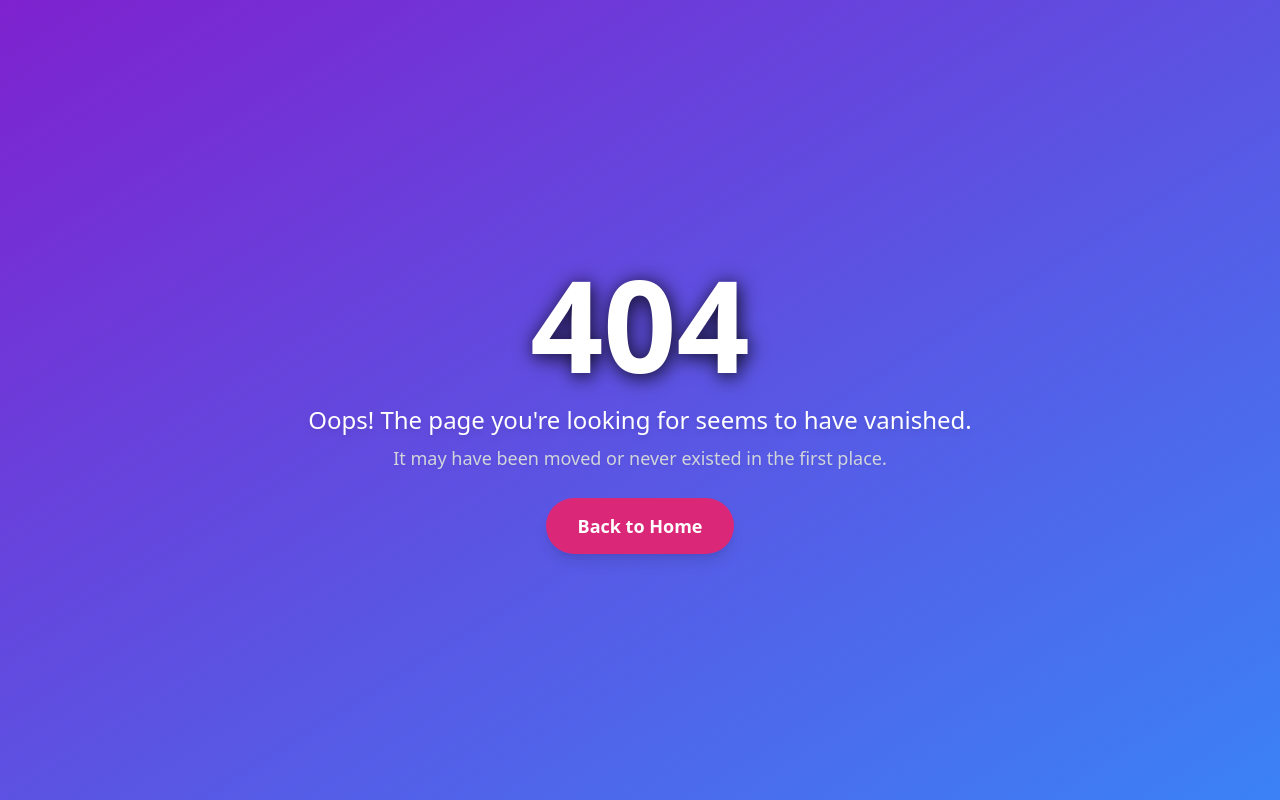
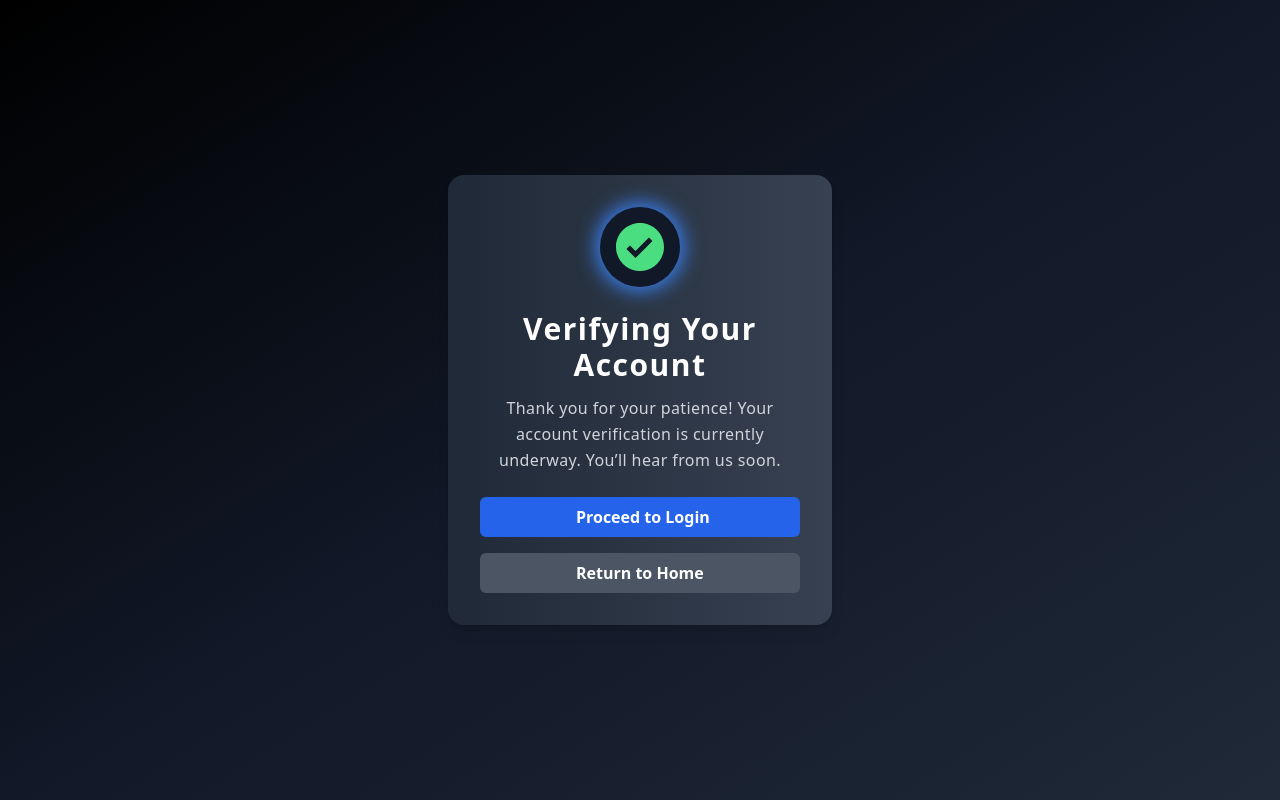
Before and after one commit to RENJITHPS10/mitram_frontend, a React (Vite) app: page /verify in a window 1280 px wide. Before the commit this address had no page. Built offline with nearby package versions, Linux system fonts and the light colour scheme.

Commit message:
changes updated

```diff
--- a/src/App.jsx
+++ b/src/App.jsx
@@ -19,6 +19,7 @@ import DisasterManagement from './pages/DisasterManagement';
 import AdminAuth from './pages/AdminAuth';
 import UserDashboard from './pages/UserDashboard';
 import Pagenotfound from './pages/Pagenotfound';
+import Verificationmessage from './pages/Verificationmessage';
 
 
 
@@ -42,6 +43,7 @@ function App() {
       <Route path='/usermngm' element={<Usermanagement/>}/>
       <Route path='/helprequest' element={<HelpRequest/>}/>
       <Route path='/disastermngm' element={<DisasterManagement/>}/>
+      <Route path='/verify' element={<Verificationmessage/>}/>
       <Route path='*' element={<Pagenotfound />} />
     </Routes>
 
--- a/src/components/Header.jsx
+++ b/src/components/Header.jsx
@@ -1,9 +1,9 @@
+import React, { useState } from 'react';
+import { FontAwesomeIcon } from '@fortawesome/react-fontawesome';
 import { faBars, faRightFromBracket, faUser } from '@fortawesome/free-solid-svg-icons';
-import { FontAwesomeIcon } from '@fortawesome/react-fontawesome';
-import React, { useState } from 'react';
 import { ToastContainer, toast } from 'react-toastify';
+import { Link, useNavigate } from 'react-router-dom';
 import 'react-toastify/dist/ReactToastify.css';
-import { Link, useNavigate } from 'react-router-dom';
 
 function Header() {
     const [show, setShow] = useState(false);
@@ -17,10 +17,13 @@ function Header() {
         toast(
             <div className="p-4 bg-gradient-to-r from-gray-900 to-gray-800 rounded-3xl shadow-lg">
                 <Link to={'/userlogin'}>
-                    <button className="w-full bg-white text-blue-600 font-semibold rounded-xl py-3 transition-all duration-300 hover:bg-sky hover:text-white shadow-md hover:scale-105 mb-3">
+                    <button
+                        className="w-full bg-white text-blue-600 font-semibold rounded-xl py-3 transition-all duration-300 hover:bg-sky hover:text-white shadow-md hover:scale-105 mb-3"
+                    >
                         USER
                     </button>
                 </Link>
+                {/* Add a manual close button */}
 
             </div>
         );
@@ -36,24 +39,24 @@ function Header() {
 
     return (
         <>
-            <div className='bg-black w-full fixed z-10'>
-                <div className='flex justify-between items-center'>
+            <div className="bg-black w-full fixed z-10">
+                <div className="flex justify-between items-center">
                     <div>
-                        <img src="/Mitram.png" alt="" className='w-20 h-20' />
+                        <img src="/Mitram.png" alt="" className="w-20 h-20" />
                     </div>
-                    <div className='justify-center items-center text-sky font-bold text-xl hidden md:flex'>
+                    <div className="justify-center items-center text-sky font-bold text-xl hidden md:flex">
                         {/* Check if user is logged in to redirect to dashboard */}
-                        <Link to={isLoggedIn ? '/userdashboard' : '/'}><h1 className='md:me-20 me-5'>Home</h1></Link>
-                        <Link to={'/disasters'}><h1 className='md:me-20 me-5'>Disasters</h1></Link>
-                        <Link to={'/shelters'}><h1 className='md:me-20 me-5'>Shelters</h1></Link>
+                        <Link to={isLoggedIn ? '/userdashboard' : '/'}><h1 className="md:me-20 me-5">Home</h1></Link>
+                        <Link to={'/disasters'}><h1 className="md:me-20 me-5">Disasters</h1></Link>
+                        <Link to={'/shelters'}><h1 className="md:me-20 me-5">Shelters</h1></Link>
 
                         {!isLoggedIn ? (
                             <button
                                 className="bg-sky-500 text-white rounded-full font-semibold hidden md:flex px-8 pb-2 pt-1 me-5 transition-all duration-300 hover:bg-sky border border-sky hover:shadow-lg group"
                                 onClick={handleLogin}
                             >
-                                <div className='flex items-center text-sky group-hover:text-white'>
-                                    <FontAwesomeIcon icon={faUser} className='me-2 ' />
+                                <div className="flex items-center text-sky group-hover:text-white">
+                                    <FontAwesomeIcon icon={faUser} className="me-2 " />
                                     Login
                                 </div>
                             </button>
@@ -62,15 +65,15 @@ function Header() {
                                 className="bg-sky-600 text-white rounded-full font-semibold hidden md:flex px-8 pb-2 pt-1 me-5 transition-all duration-300 hover:bg-red-500 border border-sky hover:shadow-lg group"
                                 onClick={handleLogout}
                             >
-                                <div className='flex items-center text-sky group-hover:text-white'>
-                                    <FontAwesomeIcon icon={faRightFromBracket} className='me-2 mt-1' />
+                                <div className="flex items-center text-sky group-hover:text-white">
+                                    <FontAwesomeIcon icon={faRightFromBracket} className="me-2 mt-1" />
                                     Logout
                                 </div>
                             </button>
                         )}
                     </div>
-                    <div className='md:hidden' onClick={toggleMenu}>
-                        <FontAwesomeIcon icon={faBars} className='text-sky fa-xl me-5' />
+                    <div className="md:hidden" onClick={toggleMenu}>
+                        <FontAwesomeIcon icon={faBars} className="text-sky fa-xl me-5" />
                     </div>
                 </div>
             </div>
@@ -79,27 +82,23 @@ function Header() {
             <div
                 className={`fixed top-20 right-0 lg:hidden bg-black font-semibold w-40 h-full shadow-lg transition-transform duration-500 z-10 ease-in-out transform ${show ? 'translate-x-0' : 'translate-x-full'}`}
             >
-                <div className='p-5'>
-                    <Link to={isLoggedIn ? '/userdashboard' : '/'} onClick={toggleMenu} className='text-lg text-white '><p className='mt-1'>Home </p></Link>
-                    <Link to={'/disasters'} onClick={toggleMenu} className='text-lg text-white '><p className='mt-1'>Disasters</p></Link>
-                    <Link to={'/shelters'} onClick={toggleMenu} className='text-lg text-white'><p className='mt-1'>Shelters</p></Link>
+                <div className="p-5">
+                    <Link to={isLoggedIn ? '/userdashboard' : '/'} onClick={toggleMenu} className="text-lg text-white "><p className="mt-1">Home </p></Link>
+                    <Link to={'/disasters'} onClick={toggleMenu} className="text-lg text-white "><p className="mt-1">Disasters</p></Link>
+                    <Link to={'/shelters'} onClick={toggleMenu} className="text-lg text-white"><p className="mt-1">Shelters</p></Link>
                 </div>
             </div>
 
             <ToastContainer
                 position="top-right"
-                autoClose={false} // Close after 5 seconds or you can set it as per your preference
-                closeOnClick={true} // Ensure close on clicking toast
-                limit={1} // To allow only one toast at a time, or you can increase as needed
-                newestOnTop={true} // Newest toast comes on top
-                rtl={false} // Right to left layout if needed
-                pauseOnFocusLoss={false}
-                draggable={false} // Disables dragging the toast to dismiss it
+                autoClose={false}
+                closeOnClick
+                newestOnTop
+                draggable
+                pauseOnFocusLoss
                 theme="dark"
-                transition="Slide"
                 style={{ marginTop: '60px' }}
             />
-
         </>
     );
 }
--- a/src/components/ViewDisasterModal.jsx
+++ b/src/components/ViewDisasterModal.jsx
@@ -42,8 +42,8 @@ function ViewDisasterModal({ isOpen, disasterDetails, onClose }) {
 
           {/* Disaster Type */}
           <div className="border-b pb-4">
-            <strong className="text-gray-400">Disaster Type:</strong>
-            <span className="block text-white">{disasterDetails.type || 'N/A'}</span>
+            <strong className="text-gray-400">Disaster Name:</strong>
+            <span className="block text-white">{disasterDetails.name || 'N/A'}</span>
           </div>
 
           {/* Location */}
@@ -55,7 +55,7 @@ function ViewDisasterModal({ isOpen, disasterDetails, onClose }) {
           {/* Affected Areas */}
           <div className="border-b pb-4">
             <strong className="text-gray-400">Affected Areas:</strong>
-            <span className="block text-white">{disasterDetails.affectedAreas || 'N/A'}</span>
+            <span className="block text-white">{disasterDetails.affectedarea || 'N/A'}</span>
           </div>
 
           {/* Date */}
--- a/src/pages/Home.jsx
+++ b/src/pages/Home.jsx
@@ -15,9 +15,7 @@ function Home() {
 
             <div className='bg-cover  bg-homecover py-20  ' >
                 <div className=' text-white text-2xl'>
-                    <marquee behavior="" direction="">
-                        🚨 Disaster Alert: Evacuation order in effect! 🚨
-                    </marquee>
+
                 </div>
 
                     <div className='grid md:grid-cols-3  text-white md:ps-28     md:py-36 py-10 gap-10 md:gap-0'>
--- a/src/pages/UserSignup.jsx
+++ b/src/pages/UserSignup.jsx
@@ -73,7 +73,7 @@ function UserSignup() {
             if (response.status === 200) {
                 alert('Registration successful');
                 setTimeout(() => {
-                    navigate('/userlogin'); // Redirect after successful registration
+                    navigate('/verify'); // Redirect after successful registration
                 }, 3000);
             } else if (response.status === 406) { // Assuming status 409 indicates the user already exists
                 alert('User already exists');
--- /dev/null
+++ b/src/pages/Verificationmessage.jsx
@@ -0,0 +1,48 @@
+import React from "react";
+import { Link } from "react-router-dom";
+
+function VerificationMessage() {
+  return (
+    <div className="min-h-screen bg-gradient-to-br from-black via-gray-900 to-gray-800 flex items-center justify-center overflow-hidden">
+      {/* Animated Content Box */}
+      <div className="bg-gradient-to-r from-gray-800 to-gray-700 text-white p-8 rounded-2xl shadow-lg w-96 animate-slide-down">
+        <div className="flex justify-center mb-6">
+          {/* Glowing Check Icon */}
+          <div className="bg-gray-900 p-4 rounded-full shadow-2xl animate-glow">
+            <svg
+              xmlns="http://www.w3.org/2000/svg"
+              className="h-12 w-12 text-green-400"
+              fill="currentColor"
+              viewBox="0 0 24 24"
+            >
+              <path d="M12 0C5.383 0 0 5.383 0 12c0 6.617 5.383 12 12 12s12-5.383 12-12c0-6.617-5.383-12-12-12zm-2.25 17.53l-4.53-4.53 1.77-1.77 2.76 2.77 6.72-6.72 1.77 1.77-8.5 8.5z" />
+            </svg>
+          </div>
+        </div>
+        <h1 className="text-3xl font-extrabold text-center mb-3 text-gradient-to-br from-blue-400 to-green-400 tracking-wider">
+          Verifying Your Account
+        </h1>
+        <p className="text-gray-300 text-center mb-6 leading-relaxed tracking-wide">
+          Thank you for your patience! Your account verification is currently
+          underway. You’ll hear from us soon.
+        </p>
+        <div className="flex flex-col space-y-4 ">
+          <Link
+            to="/userlogin"
+            className="bg-blue-600 py-2 rounded-md text-white font-semibold hover:bg-blue-700 transition-all duration-300 transform hover:scale-105 ps-24"
+          >
+             Proceed to Login
+          </Link>
+          <Link
+            to="/"
+            className="bg-gray-600 py-2 rounded-md text-white font-semibold hover:bg-gray-700 transition-all duration-300 transform hover:scale-105 ps-24"
+          >
+            Return to Home
+          </Link>
+        </div>
+      </div>
+    </div>
+  );
+}
+
+export default VerificationMessage;
--- a/tailwind.config.js
+++ b/tailwind.config.js
@@ -7,22 +7,33 @@ export default {
   theme: {
     extend: {
       backgroundImage: {
-        'homecover': 'linear-gradient(to bottom,rgb(0 0 0 / 83%), rgb(0 0 0 / 83%)),url("/cover.jpg")',
-        'danger1': 'linear-gradient(to bottom,rgb(0 0 0 / 50%), rgb(0 0 0 / 50%)),url("/danger1.jpg")',
-        'shelter1': 'linear-gradient(to bottom,rgb(0 0 0 / 50%), rgb(0 0 0 / 50%)),url("/shelter1.jpg")',
-        'help1': 'linear-gradient(to bottom,rgb(0 0 0 / 50%), rgb(0 0 0 / 50%)),url("/help1.jpg")',
-        'disastercover': 'linear-gradient(to bottom,rgb(0 0 0 / 50%), rgb(0 0 0 / 50%)),url("/flood.jpg")',
-        'sheltercover': 'linear-gradient(to bottom,rgb(0 0 0 / 50%), rgb(0 0 0 / 50%)),url("/camp.jpg")',
-        'logincover': 'linear-gradient(to bottom, rgba(0, 0, 0, 0.5), rgba(0, 0, 0, 0.6)), url("/logincover.jpg")'
-
-
+        homecover: 'linear-gradient(to bottom, rgb(0 0 0 / 83%), rgb(0 0 0 / 83%)),url("/cover.jpg")',
+        danger1: 'linear-gradient(to bottom, rgb(0 0 0 / 50%), rgb(0 0 0 / 50%)),url("/danger1.jpg")',
+        shelter1: 'linear-gradient(to bottom, rgb(0 0 0 / 50%), rgb(0 0 0 / 50%)),url("/shelter1.jpg")',
+        help1: 'linear-gradient(to bottom, rgb(0 0 0 / 50%), rgb(0 0 0 / 50%)),url("/help1.jpg")',
+        disastercover: 'linear-gradient(to bottom, rgb(0 0 0 / 50%), rgb(0 0 0 / 50%)),url("/flood.jpg")',
+        sheltercover: 'linear-gradient(to bottom, rgb(0 0 0 / 50%), rgb(0 0 0 / 50%)),url("/camp.jpg")',
+        logincover: 'linear-gradient(to bottom, rgba(0, 0, 0, 0.5), rgba(0, 0, 0, 0.6)), url("/logincover.jpg")',
       },
       colors: {
-        sky: '#25B4BF', // Add your custom color here
-        instagram: 'linear-gradient(to bottom, #F58529, #DD2A7B, #8134AF, #515BD4)'
-
+        sky: '#25B4BF', // Custom primary color
+        instagram: 'linear-gradient(to bottom, #F58529, #DD2A7B, #8134AF, #515BD4)',
+      },
+      animation: {
+        "slide-down": "slideDown 1s ease-out",
+        glow: "glow 2s infinite alternate",
+      },
+      keyframes: {
+        slideDown: {
+          "0%": { transform: "translateY(-30px)", opacity: "0" },
+          "100%": { transform: "translateY(0)", opacity: "1" },
+        },
+        glow: {
+          "0%": { boxShadow: "0 0 10px 2px rgba(59, 130, 246, 0.6)" }, // Light blue glow
+          "100%": { boxShadow: "0 0 20px 4px rgba(59, 130, 246, 1)" }, // Intense blue glow
+        },
       },
     },
   },
   plugins: [],
-}
+};
```
